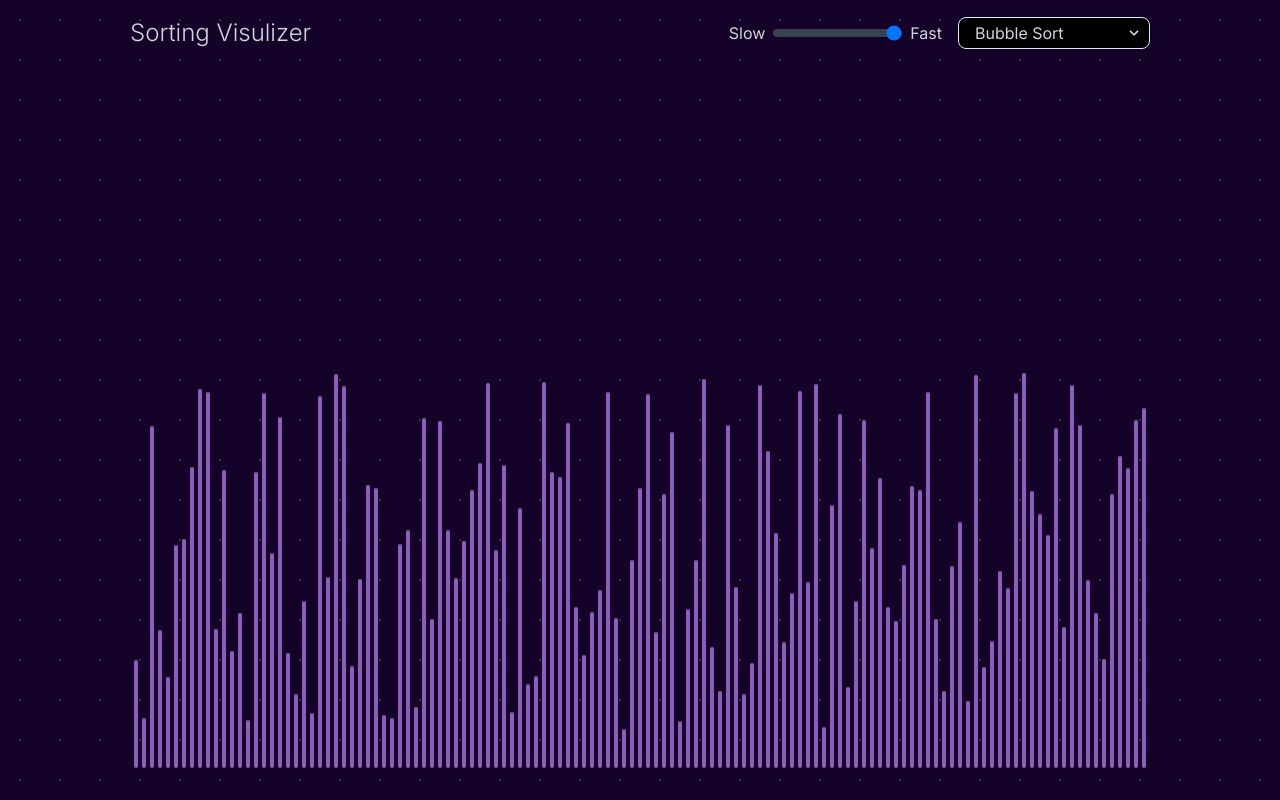
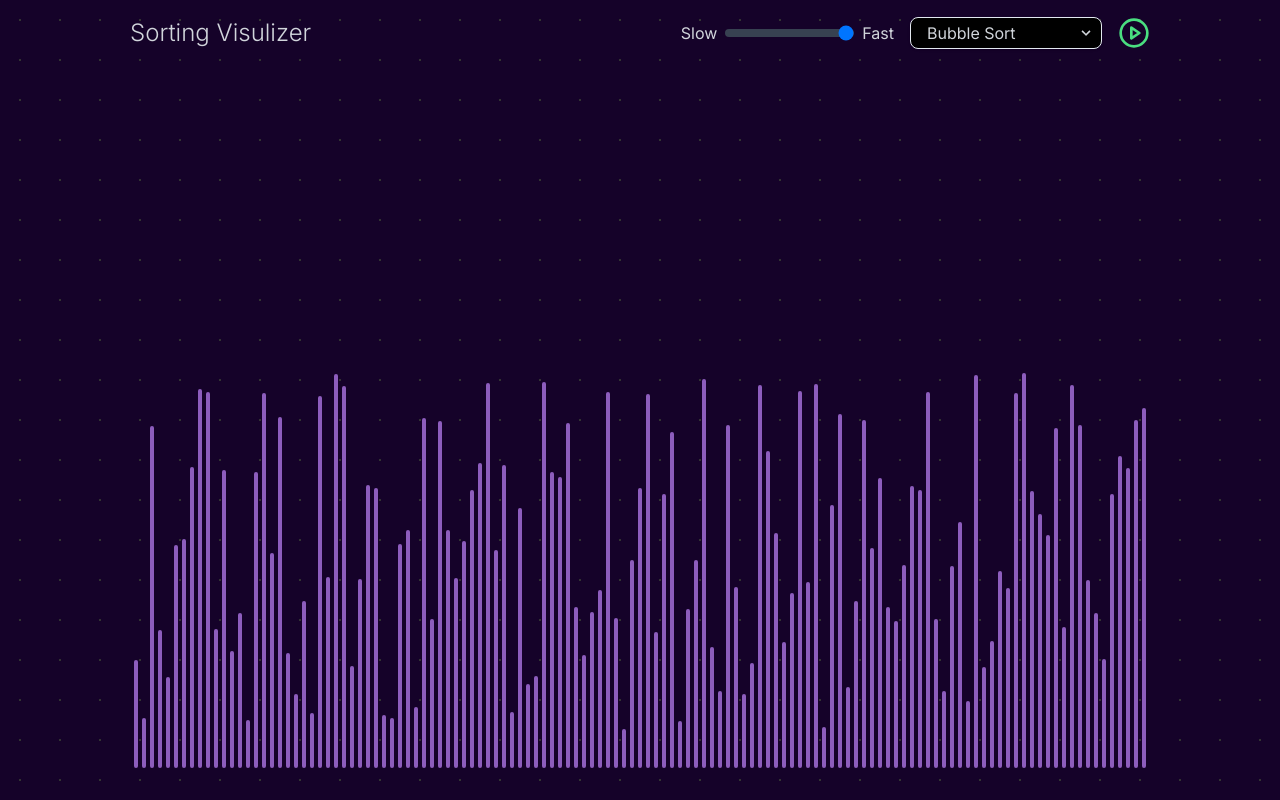
Before and after one commit to BajraYeJoon/next-sorting-visualizer, a Next.js app: page / in a window 1280 px wide. Built offline with nearby package versions, Linux system fonts and the light colour scheme.

Commit message:
chore: Add button for resetting algorithm

```diff
--- a/src/app/page.tsx
+++ b/src/app/page.tsx
@@ -6,6 +6,7 @@ import { algorithmsOptions } from "@/lib/constant";
 import { SelectAlgorithmOptionsType } from "@/lib/types";
 import { SortingAlgorithmType } from "@/lib/types";
 import { Select } from "@/components/ui/select";
+import { CirclePlay, RotateCcw } from "lucide-react";
 
 export default function Home() {
   const {
@@ -15,6 +16,7 @@ export default function Home() {
     setAnimationSpeed,
     selectedAlgorithm,
     setSelectedAlgorithm,
+    requireReset,
   } = useSortingAlgorithmContext();
 
   const handleSelectChange = (e: React.ChangeEvent<HTMLSelectElement>) => {
@@ -46,6 +48,16 @@ export default function Home() {
                 onChange={handleSelectChange}
                 isDisabled={isSorting}
               />
+              <button
+                className="flex items-center justify-center"
+                onClick={() => {}}
+              >
+                {requireReset ? (
+                  <RotateCcw className="text-gray-400 h-8 w-8" />
+                ) : (
+                  <CirclePlay className="text-green-400 h-8 w-8" />
+                )}
+              </button>
             </div>
           </div>
           <div className="relative h-[calc(100vh-66px)] w-full">
--- a/src/context/visualizer.tsx
+++ b/src/context/visualizer.tsx
@@ -23,6 +23,7 @@ interface SortingAlgorithmContextType {
   setIsAnimationComplete: (isComplete: boolean) => void;
   resetArrayAndAnimation: () => void;
   startAnimaiton: () => void;
+  requireReset: boolean;
 }
 
 const SortingAlgorithmContext = createContext<
@@ -43,6 +44,8 @@ export const SortingAlgorithmProvider = ({
     useState<number>(MAX_ANIMATION_SPEED);
   const [isAnimationComplete, setIsAnimationComplete] =
     useState<boolean>(false);
+
+  const requireReset = isAnimationComplete || isSorting;
 
   useEffect(() => {
     resetArrayAndAnimation();
@@ -92,6 +95,7 @@ export const SortingAlgorithmProvider = ({
     setIsAnimationComplete,
     resetArrayAndAnimation,
     startAnimaiton,
+    requireReset,
   };
   return (
     <SortingAlgorithmContext.Provider value={value}>
```
